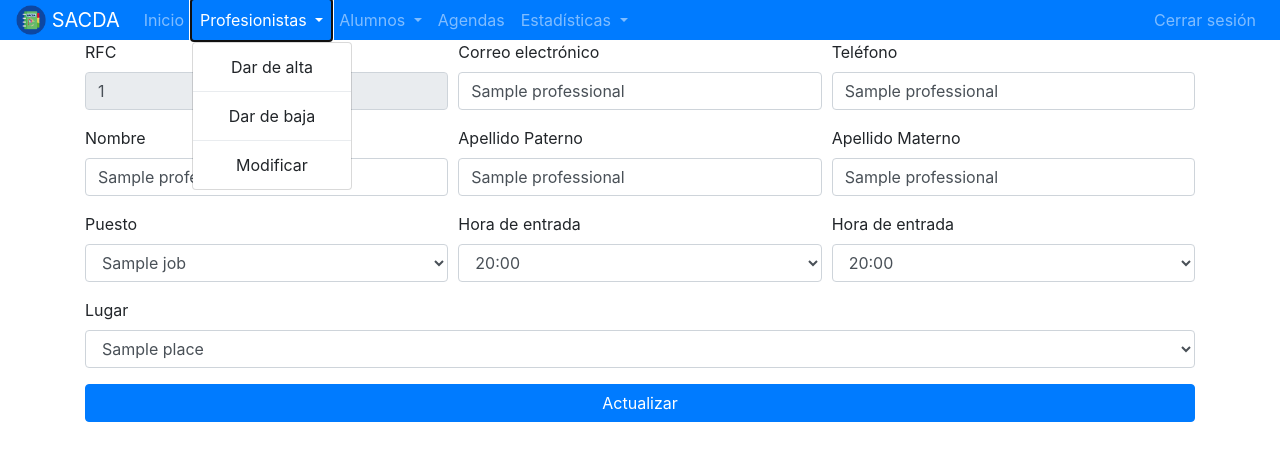
After one commit to AntonHub00/sacda, a Flask app: template templates/admin/professionals_modify_commit.html in a window 1280 px wide, after a click on "Profesionistas". The commit adds this page. Shown: the top 461 px of the page. Run offline with Flask 2, Linux system fonts and the light colour scheme; the template is opened without the code that fills it: most values are stand-ins (such as "Sample title", 1, 10 or a date in 2020); some libraries are stand-ins or nearby versions.

Commit message:
Se impementó la modificación de profesionistas.

```diff
--- a/app.py
+++ b/app.py
@@ -297,11 +297,69 @@ def admin_professionals_unsubscribe():
 
     return render_template('admin/professionals_unsubscribe.html', active = 'admin_professionals', r_professionals = r_professionals)
 
-@app.route('/administrador/profesionales/modificar')
+@app.route('/administrador/profesionales/modificar', methods = ['GET', 'POST'])
 @requires_access_level_and_session(roles['admin'])
 def admin_professionals_modify():
-    return render_template('admin/professionals_modify.html', active = 'admin_professionals')
-#INICIO
+    if request.method == 'POST':
+        professional_key = request.form['to_select']
+
+        return redirect(url_for('admin_professionals_modify_commit', professional_key = professional_key))
+
+    try:
+        cur.execute(''' SELECT RFC_Profesor, NombreProf, Primer_ApellidoP, Segundo_ApellidoP, puesto.DescPuesto, lugar.DescLugar, HorarioEntrada, HorarioSalida, CorreoP, TelProf FROM profesionista INNER JOIN lugar ON profesionista.Lugar = lugar.CveLugar INNER JOIN puesto ON profesionista.Puesto = puesto.CvePuesto WHERE Sistema = 1''')
+        r_professionals = cur.fetchall()
+    except:
+        return 'Hubo un problema al obtener la información de la base de datos'
+
+    return render_template('admin/professionals_modify.html', active = 'admin_professionals', r_professionals = r_professionals)
+
+@app.route('/administrador/profesionales/modificar/editar', methods = ['GET', 'POST'])
+@requires_access_level_and_session(roles['admin'])
+def admin_professionals_modify_commit():
+    professional_key =  request.args.get('professional_key')
+    if request.method == 'POST':
+        data = {}
+
+        data['name'] = request.form['name']
+        data['first_last_name'] = request.form['first_last_name']
+        data['second_last_name'] = request.form['second_last_name']
+        data['rfc'] = request.form['rfc']
+        data['email'] = request.form['email']
+        data['phone'] = request.form['phone']
+        data['job'] = request.form['job']
+        data['entry_time'] = request.form['entry_time']
+        data['exit_time'] = request.form['exit_time']
+        data['place'] = request.form['place']
+
+        #Check whether the fields are filled
+        if '' in data.values():
+            return 'Los campos no puedes estar vacíos'
+        elif not data['phone'].isdigit():
+            return 'El campo teléfono debe contener unicamente números'
+        else:
+            try:
+                print(data.values())
+                cur.execute(f''' UPDATE profesionista SET NombreProf = '{data['name']}', Primer_ApellidoP = '{data['first_last_name']}', Segundo_ApellidoP = '{data['second_last_name']}', CorreoP = '{data['email']}', TelProf = '{data['phone']}', Puesto = {data['job']}, HorarioEntrada = '{data['entry_time']}', HorarioSalida = '{data['exit_time']}', Lugar = {data['place']} WHERE RFC_Profesor= '{data['rfc']}' ''')
+            except:
+                return 'Hubo un problema al actualizar la información de la base de datos'
+
+            mysql.connection.commit()
+            return redirect(url_for('admin_professionals_modify'))
+
+    try:
+        cur.execute(f''' SELECT * FROM lugar ''')
+        r_place = cur.fetchall()
+
+        cur.execute(f''' SELECT * FROM puesto''')
+        r_job = cur.fetchall()
+
+        cur.execute(f''' SELECT RFC_Profesor, CorreoP, TelProf, NombreProf, Primer_ApellidoP, Segundo_ApellidoP, puesto.DescPuesto, HorarioEntrada, HorarioSalida, lugar.DescLugar from profesionista INNER JOIN puesto ON profesionista.Puesto = puesto.CvePuesto INNER JOIN lugar ON profesionista.Lugar = lugar.CveLugar WHERE RFC_Profesor = '{professional_key}' AND Sistema = 1''')
+        professional = cur.fetchall()
+    except:
+        return 'Hubo un problema al obtener la información de la base de datos'
+
+    return render_template('admin/professionals_modify_commit.html', active = 'admin_professionals', r_place = r_place, r_job = r_job, professional = professional)
+
 @app.route('/administrador/estudiantes/alta', methods = ['GET', 'POST'])
 @requires_access_level_and_session(roles['admin'])
 def admin_students_subscribe():
--- /dev/null
+++ b/templates/admin/professionals_modify_commit.html
@@ -0,0 +1,133 @@
+{% extends 'admin/navbar.html' %}
+
+{% macro render_hours(got_hour) %}
+{% for hour in range(7, 21) %}
+  <option selected="selected">{{ '{:02d}:00'.format(hour) }}</option>
+{% endfor %}
+{% endmacro %}
+
+
+{% block title %}
+Editar profesionista
+{% endblock title %}
+
+{% block content %}
+{% if sent == 1 %}
+<div class="alert alert-warning alert-dismissible fade show" role="alert">
+  Los campos no pueden estar vacíos
+  <button type="button" class="close" data-dismiss="alert" aria-label="Close">
+    <span aria-hidden="true">&times;</span>
+  </button>
+</div>
+{%endif%}
+{% if sent == 2 %}
+<div class="alert alert-warning alert-dismissible fade show" role="alert">
+  El campo teléfono solo debe contener dígitos
+  <button type="button" class="close" data-dismiss="alert" aria-label="Close">
+    <span aria-hidden="true">&times;</span>
+  </button>
+</div>
+{% endif%}
+{% if sent == 3 %}
+<div class="alert alert-danger alert-dismissible fade show" role="alert">
+  Hubo un problema al guadar la información en la base de datos
+  <button type="button" class="close" data-dismiss="alert" aria-label="Close">
+    <span aria-hidden="true">&times;</span>
+  </button>
+</div>
+{% endif%}
+{% if sent == 4 %}
+<div class="alert alert-warning alert-dismissible fade show" role="alert">
+  Ya existe un usuario registrado con ese RFC
+  <button type="button" class="close" data-dismiss="alert" aria-label="Close">
+    <span aria-hidden="true">&times;</span>
+  </button>
+</div>
+{% endif%}
+{% if sent == 5 %}
+<div class="alert alert-danger alert-dismissible fade show" role="alert">
+  Hubo un problema al obtener la información de la base de datos
+  <button type="button" class="close" data-dismiss="alert" aria-label="Close">
+    <span aria-hidden="true">&times;</span>
+  </button>
+</div>
+{% endif%}
+{% if sent == 6 %}
+<div class="alert alert-success alert-dismissible fade show" role="alert">
+  El profesionista fue registrado con Éxito
+  <button type="button" class="close" data-dismiss="alert" aria-label="Close">
+    <span aria-hidden="true">&times;</span>
+  </button>
+</div>
+{% endif%}
+
+<form method="POST" action="{{ url_for('admin_professionals_modify_commit') }}">
+  <div class="form-row">
+    <div class="form-group col-md-4">
+      <label for="rfc">RFC</label>
+      <input type="text" class="form-control" id="rfc" name="rfc" placeholder="RFC" maxlength="15" readonly="readonly" value="{{ professional[0][0] }}">
+    </div>
+    <div class="form-group col-md-4">
+      <label for="email">Correo electrónico</label>
+      <input type="email" class="form-control" id="email" name="email" placeholder="Correo electrónico" maxlength="35" value="{{ professional[0][1] }}">
+    </div>
+    <div class="form-group col-md-4">
+      <label for="phone">Teléfono</label>
+      <input type="text" class="form-control" id="phone" name="phone" placeholder="Teléfono" maxlength="14" value="{{ professional[0][2] }}">
+    </div>
+  </div>
+  <div class="form-row">
+    <div class="form-group col-md-4">
+      <label for="name">Nombre</label>
+      <input type="text" class="form-control" id="name" name="name" placeholder="Nombre" maxlength="35" value="{{ professional[0][3] }}">
+    </div>
+    <div class="form-group col-md-4">
+      <label for="first_last_name">Apellido Paterno</label>
+      <input type="text" class="form-control" id="first_last_name" name="first_last_name" placeholder="Apellido Paterno" maxlength="25" value="{{ professional[0][4] }}">
+    </div>
+    <div class="form-group col-md-4">
+      <label for="second_last_name">Apellido Materno</label>
+      <input type="text" class="form-control" id="second_last_name" name="second_last_name" placeholder="Apellido Materno" maxlength="25" value="{{ professional[0][5] }}">
+    </div>
+  </div>
+  <div class="form-row">
+    <div class="form-group col-md-4">
+      <label for="job">Puesto</label>
+      <select id="job" name="job" class="form-control">
+        {% for job in r_job %}
+          {% if job ==  professional[0][6] %}
+            <option selected="selected" value="{{ job[0] }}">{{ job[1] }}</option>
+          {% endif %}
+            <option value="{{ job[0] }}">{{ job[1] }}</option>
+        {% endfor %}
+      </select>
+    </div>
+    <div class="form-group col-md-4">
+      <label for="entry_time">Hora de entrada</label>
+      <select id="entry_time" name="entry_time" class="form-control">
+        {{ render_hours(professional[0][7]) }}
+      </select>
+    </div>
+    <div class="form-group col-md-4">
+      <label for="exit_time">Hora de entrada</label>
+      <select id="exit_time" name="exit_time" class="form-control">
+        {{ render_hours(professional[0][8]) }}
+      </select>
+    </div>
+  </div>
+  <div class="form-row">
+    <div class="form-group col-md-12">
+      <label for="place">Lugar</label>
+      <select id="place" name="place" class="form-control">
+        {% for place in r_place %}
+          {% if place == professional[0][9] %}
+            <option  selected="selected" value="{{ place[0] }}">{{ place[1] }}</option>
+          {% endif %}
+            <option value="{{ place[0] }}">{{ place[1] }}</option>
+        {% endfor %}
+      </select>
+    </div>
+  </div>
+  <button type="submit" class="btn btn-primary btn-block">Actualizar</button>
+</form>
+{% endblock content %}
```
Also changed, not shown: templates/admin/professionals_modify.html (+68 -0 lines), templates/admin/professionals_unsubscribe.html (+4 -4 lines).
